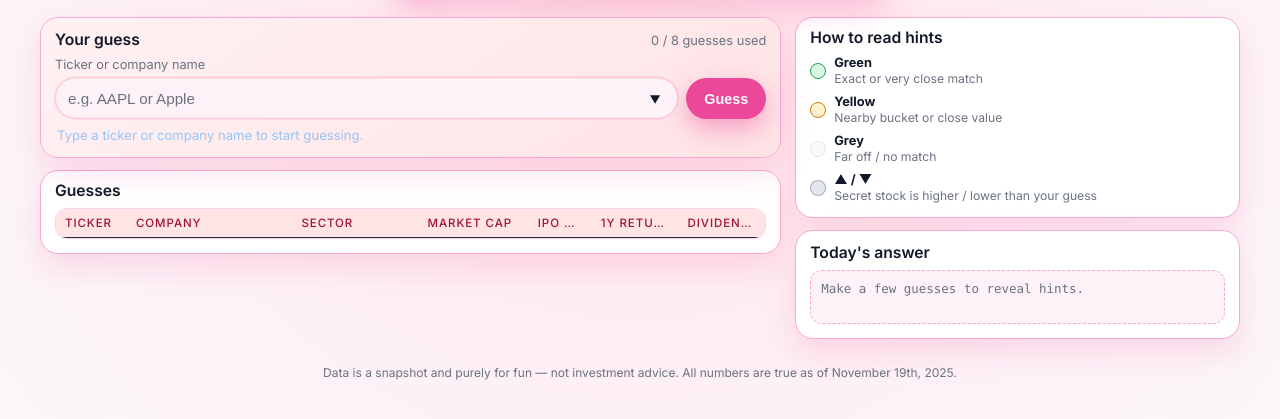
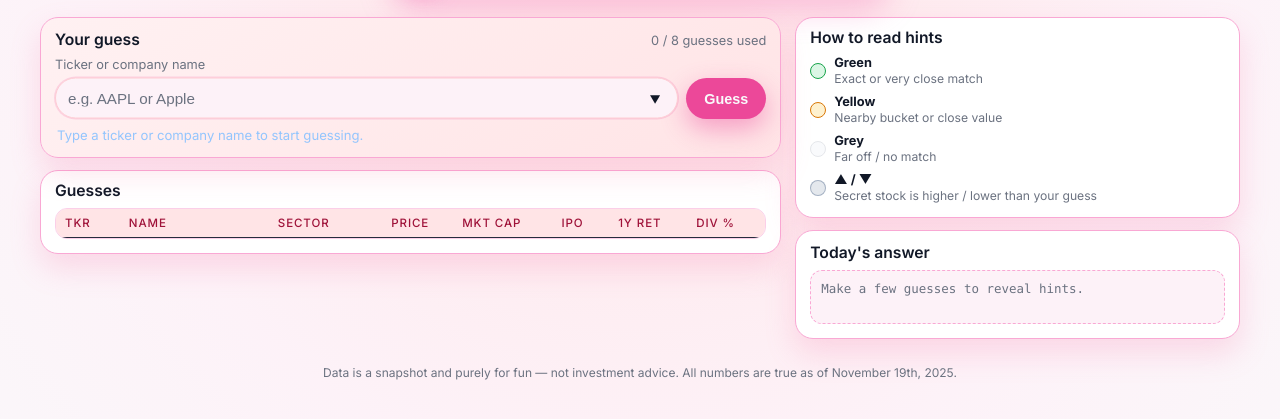
Before and after one commit to investle/investle.github.io, a plain HTML site: page index.html in a window 1280 px wide. Shown: the part 81-500 px from the top of the page. Drawn offline with Linux system fonts and the light colour scheme.

Commit message:
Update index.html

```diff
--- a/index.html
+++ b/index.html
@@ -86,6 +86,7 @@
                   <col class="col-ticker" />
                   <col class="col-company" />
                   <col class="col-sector" />
+                  <col class="col-price" />
                   <col class="col-cap" />
                   <col class="col-ipo" />
                   <col class="col-return" />
@@ -93,18 +94,17 @@
                 </colgroup>
                 <thead>
                   <tr>
-                    <th>Ticker</th>
-                    <th>Company</th>
-                    <th>Sector</th>
-                    <th>Market Cap</th>
-                    <th>IPO Year</th>
-                    <th>1Y Return</th>
-                    <th>Dividend Yield</th>
+                    <th title="Ticker">TKR</th>
+                    <th title="Company Name">NAME</th>
+                    <th title="Sector">SECTOR</th>
+                    <th title="Share Price">PRICE</th>
+                    <th title="Market Capitalization">MKT&nbsp;CAP</th>
+                    <th title="IPO Year">IPO</th>
+                    <th title="1-Year Total Return">1Y&nbsp;RET</th>
+                    <th title="Dividend Yield">DIV&nbsp;%</th>
                   </tr>
                 </thead>
-                <tbody id="guesses-body">
-                  <!-- rows inserted by app.js -->
-                </tbody>
+                <tbody id="guesses-body"></tbody>
               </table>
             </div>
           </section>
```
